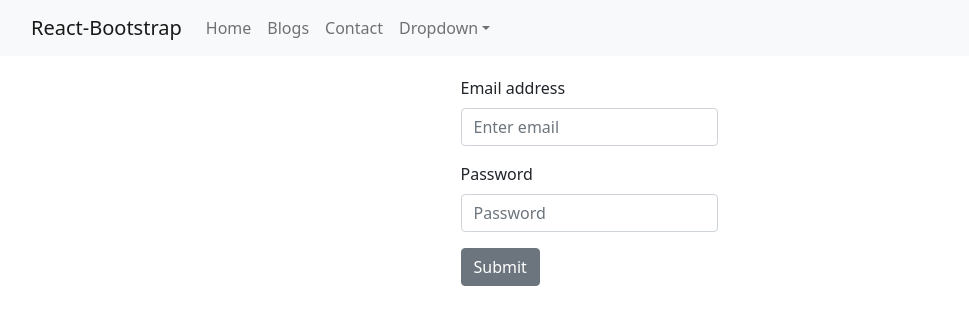
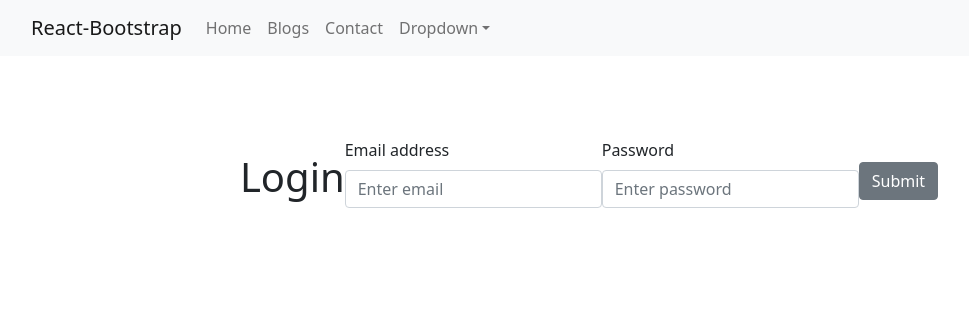
Before and after one commit to tim2311/webshop, a React (Create React App) app: page /login in a window 1280 px wide. Shown: the top 324 px of the page, without its empty margins (51-1020 px from the left). Built offline with nearby package versions, Linux system fonts and the light colour scheme.

Commit message:
Fixed post issue.

```diff
--- a/package.json
+++ b/package.json
@@ -6,6 +6,7 @@
     "@testing-library/jest-dom": "^5.16.4",
     "@testing-library/react": "^13.3.0",
     "@testing-library/user-event": "^13.5.0",
+    "axios": "^0.27.2",
     "bcryptjs": "^2.4.3",
     "bootstrap": "^5.1.3",
     "cookie-parser": "^1.4.6",
--- a/src/components/CreateAccount.js
+++ b/src/components/CreateAccount.js
@@ -46,7 +46,7 @@ function CreateAccount() {
 
                 <Form.Group className="mb-3" controlId="formBasicPassword">
                     <Form.Label>Password</Form.Label>
-                    <Form.Control onChange={updateAccountData} value={accountData.password} name="password" type="password" placeholder="Password" />
+                    <Form.Control onChange={updateAccountData} value={accountData.password} name="password" type="password" placeholder="Enter password" />
                 </Form.Group>
                 <Button variant="secondary" type="submit">
                     Submit
--- a/src/components/LogIn.js
+++ b/src/components/LogIn.js
@@ -1,60 +1,44 @@
-import { useState } from 'react';
+import React, { useState } from "react";
 import { Form, Button } from 'react-bootstrap';
+import Axios from "axios";
 import 'bootstrap/dist/css/bootstrap.min.css';
 import './log-in.css';
 
+function App() {
 
-function LogIn() {
-
-    const [accountData, setAccountData] = useState({
-        email: "",
-        password: ""
-    });
-
-    const updateAccountData = (event) => {
-        setAccountData((prevProps) => ({
-            ...prevProps,
-            [event.target.name]: event.target.value
-        }));
+    const [loginUsername, setLoginUsername] = useState("");
+    const [loginPassword, setLoginPassword] = useState("");
+    const [data, setData] = useState(null);
+    const login = () => {
+        Axios({
+            method: "POST",
+            data: {
+                username: loginUsername,
+                password: loginPassword,
+            },
+            withCredentials: true,
+            url: "http://localhost:4000/login",
+        }).then((res) => console.log(res));
     };
-
-    function submitAccountData() {
-
-        console.log(accountData);
-        fetch('http://localhost:4000/login', {
-            method: "POST",
-            headers: {
-                'Content-type': 'application/json'
-            },
-            body: JSON.stringify(accountData)
-        })
-            .then((response) => response.json())
-            .then((result) => {
-                console.log(result)
-            })
-    }
-
     return (
         <div class="center">
-            <Form onSubmit={submitAccountData}>
-
+                <h1>Login</h1>
                 <Form.Group className="mb-3" controlId="formBasicEmail">
                     <Form.Label>Email address</Form.Label>
-                    <Form.Control onChange={updateAccountData} name="email" value={accountData.email} sizetype="email" placeholder="Enter email" />
-                    <Form.Text className="text-muted">
-                    </Form.Text>
+                    <Form.Control placeholder="Enter email"
+                        onChange={(e) => setLoginUsername(e.target.value)} name="email" value={loginUsername} sizetype="email" />
                 </Form.Group>
-
                 <Form.Group className="mb-3" controlId="formBasicPassword">
                     <Form.Label>Password</Form.Label>
-                    <Form.Control onChange={updateAccountData} value={accountData.password} name="password" type="password" placeholder="Password" />
+                    <Form.Control placeholder="Enter password"
+                        onChange={(e) => setLoginPassword(e.target.value)} name="email" value={loginPassword} sizetype="email" />
                 </Form.Group>
-                <Button variant="secondary" type="submit">
-                    Submit
-                </Button>
-            </Form>
+                <Button variant="secondary" type="submit" onClick={login}>Submit</Button>
+
         </div>
+
     );
+
 }
 
-export default LogIn;
+export default App;
--- a/src/server/passportConfig.js
+++ b/src/server/passportConfig.js
@@ -1,11 +1,11 @@
-const Customer = require("./customer.js");
+const User = require("./user");
 const bcrypt = require("bcryptjs");
 const localStrategy = require("passport-local").Strategy;
 
 module.exports = function (passport) {
   passport.use(
     new localStrategy((username, password, done) => {
-        Customer.findOne({ username: username }, (err, user) => {
+      User.findOne({ username: username }, (err, user) => {
         if (err) throw err;
         if (!user) return done(null, false);
         bcrypt.compare(password, user.password, (err, result) => {
@@ -24,7 +24,7 @@ module.exports = function (passport) {
     cb(null, user.id);
   });
   passport.deserializeUser((id, cb) => {
-    Customer.findOne({ _id: id }, (err, user) => {
+    User.findOne({ _id: id }, (err, user) => {
       const userInformation = {
         username: user.username,
       };
```
Also changed, not shown: src/server/app.js (+23 -10 lines), src/server/customer.js (deleted, +0 -10 lines), src/server/user.js (added, +7 -0 lines), 1 other file (tests, documents, lock files or other folders).
